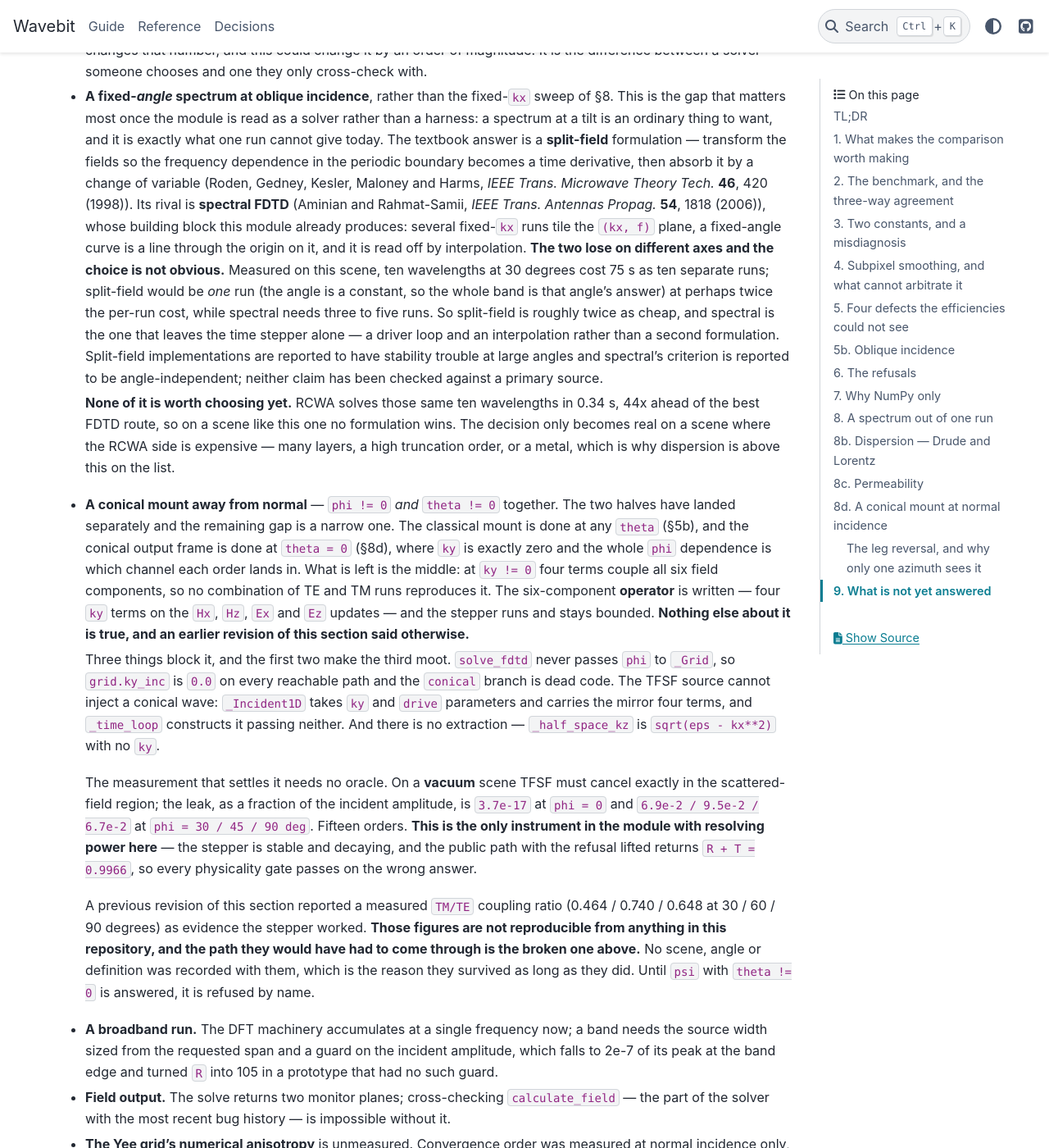
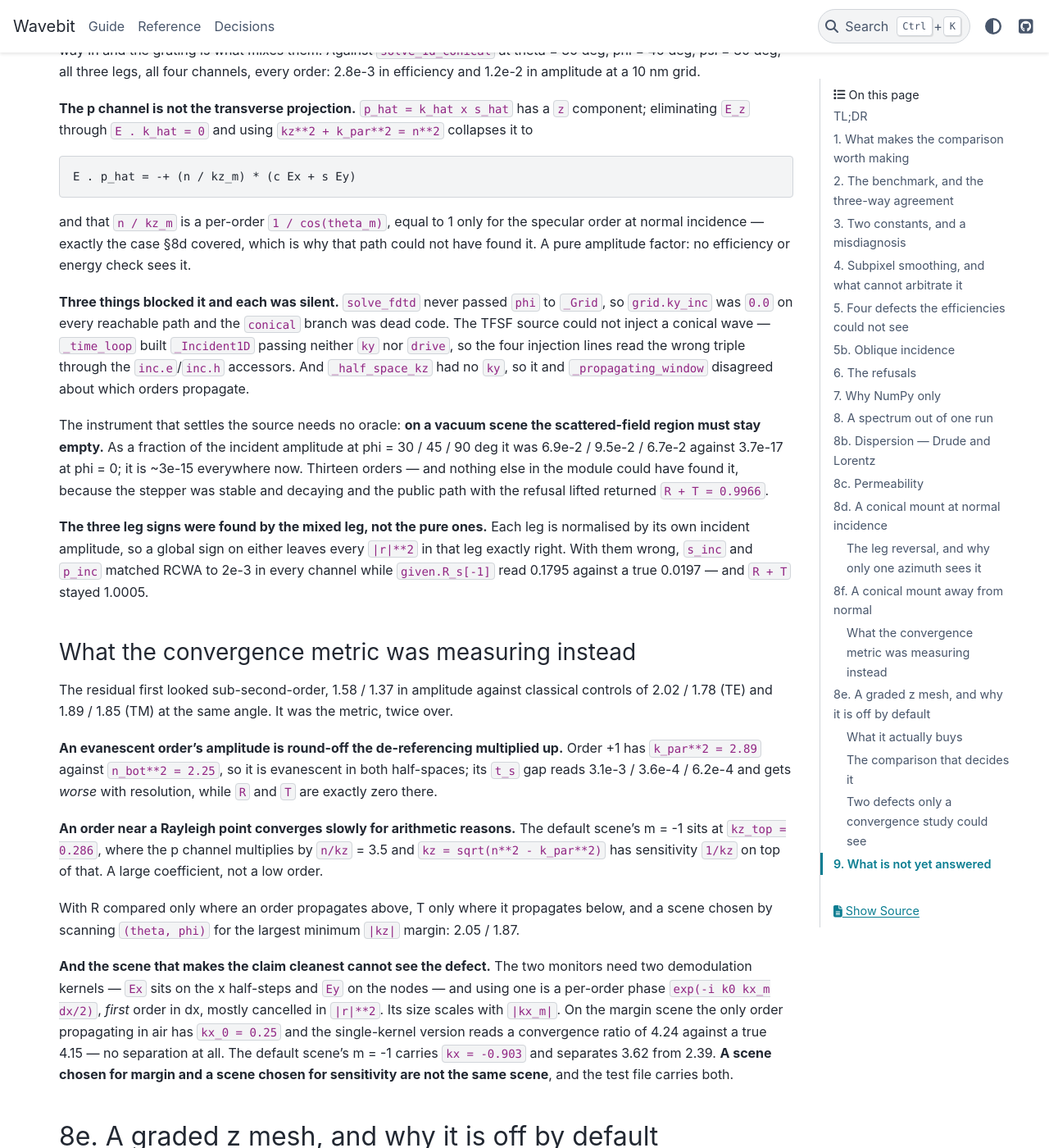
Before and after one commit to fieldalgo/wavebit, a Sphinx documentation site: the page built from docs/fdtd.md, in a window 1280 px wide and 1400 px high, scrolled down 14583 px. Shown: the whole window at 82% size. Built offline with Sphinx 7.4.7 and the PyData theme 0.15.4, drawn with Linux system fonts in a browser that asks for light colours; some of the changed text lies outside the part shown.

Commit message:
docs(fdtd): the conical mount and the graded mesh, and two overclaims retired
Two new sections and two corrections, and the corrections are the part worth reading.

8e, the graded mesh. The old section-9 entry said a non-uniform grid 'could change the crossover
by an order of magnitude'. It does not: cells fall 2.2x on the dielectric benchmark and 4.5x on
the metal one, the transition has to be paid for out of that, and grading buys no time-step
relief at all. Held at equal ACCURACY rather than equal cell size -- which is the comparison
that reverses the verdict -- it is 1.6x faster on the metal grating and slower on the dielectric
one, which is why it is off by default.

8f, the conical mount away from normal, which section 9 still listed as not done. It also
records what the convergence metric was measuring before it was fixed: an evanescent order's
amplitude, and a Rayleigh-adjacent order's large coefficient.

Both sections carry the same shape of lesson three times over, which is why they say it three
times: an efficiency is quadratic and cannot see a phase. The TFSF leak, the three leg signs and
the auxiliary grid's mesh were each invisible to R, T and R + T.

Co-Authored-By: Claude Opus 5 <noreply@anthropic.com>

```diff
--- a/docs/fdtd.md
+++ b/docs/fdtd.md
@@ -580,13 +580,135 @@ reflected rule; the transmitted rule needed its own six. An efficiency is quadra
 to exactly the sign most likely to be wrong. Same family as the TM monitor offset in §5, and
 as `per-order-sp-frame-half-turn` in the RCWA path.
 
+## 8f. A conical mount away from normal
+
+`psi` with `theta != 0` and `phi != 0` is answered by the six-component stepper, run once per
+eigenpolarisation — s and p are the two eigenpolarisations of a uniform medium at fixed
+`(kx, ky)`, so a leg driven in one stays in it on the way in and the grating is what mixes them.
+Against `solve_1d_conical` at theta = 30 deg, phi = 40 deg, psi = 30 deg, all three legs, all
+four channels, every order: 2.8e-3 in efficiency and 1.2e-2 in amplitude at a 10 nm grid.
+
+**The p channel is not the transverse projection.** `p_hat = k_hat x s_hat` has a `z` component;
+eliminating `E_z` through `E . k_hat = 0` and using `kz**2 + k_par**2 = n**2` collapses it to
+
+    E . p_hat = -+ (n / kz_m) * (c Ex + s Ey)
+
+and that `n / kz_m` is a per-order `1 / cos(theta_m)`, equal to 1 only for the specular order at
+normal incidence — exactly the case §8d covered, which is why that path could not have found it.
+A pure amplitude factor: no efficiency or energy check sees it.
+
+**Three things blocked it and each was silent.** `solve_fdtd` never passed `phi` to `_Grid`, so
+`grid.ky_inc` was `0.0` on every reachable path and the `conical` branch was dead code. The TFSF
+source could not inject a conical wave — `_time_loop` built `_Incident1D` passing neither `ky`
+nor `drive`, so the four injection lines read the wrong triple through the `inc.e`/`inc.h`
+accessors. And `_half_space_kz` had no `ky`, so it and `_propagating_window` disagreed about
+which orders propagate.
+
+The instrument that settles the source needs no oracle: **on a vacuum scene the scattered-field
+region must stay empty.** As a fraction of the incident amplitude at phi = 30 / 45 / 90 deg it
+was 6.9e-2 / 9.5e-2 / 6.7e-2 against 3.7e-17 at phi = 0; it is ~3e-15 everywhere now. Thirteen
+orders — and nothing else in the module could have found it, because the stepper was stable and
+decaying and the public path with the refusal lifted returned `R + T = 0.9966`.
+
+**The three leg signs were found by the mixed leg, not the pure ones.** Each leg is normalised
+by its own incident amplitude, so a global sign on either leaves every `|r|**2` in that leg
+exactly right. With them wrong, `s_inc` and `p_inc` matched RCWA to 2e-3 in every channel while
+`given.R_s[-1]` read 0.1795 against a true 0.0197 — and `R + T` stayed 1.0005.
+
+### What the convergence metric was measuring instead
+
+The residual first looked sub-second-order, 1.58 / 1.37 in amplitude against classical controls
+of 2.02 / 1.78 (TE) and 1.89 / 1.85 (TM) at the same angle. It was the metric, twice over.
+
+**An evanescent order's amplitude is round-off the de-referencing multiplied up.** Order +1 has
+`k_par**2 = 2.89` against `n_bot**2 = 2.25`, so it is evanescent in both half-spaces; its `t_s`
+gap reads 3.1e-3 / 3.6e-4 / 6.2e-4 and gets *worse* with resolution, while `R` and `T` are
+exactly zero there.
+
+**An order near a Rayleigh point converges slowly for arithmetic reasons.** The default scene's
+m = -1 sits at `kz_top = 0.286`, where the p channel multiplies by `n/kz` = 3.5 and
+`kz = sqrt(n**2 - k_par**2)` has sensitivity `1/kz` on top of that. A large coefficient, not a
+low order.
+
+With R compared only where an order propagates above, T only where it propagates below, and a
+scene chosen by scanning `(theta, phi)` for the largest minimum `|kz|` margin: 2.05 / 1.87.
+
+**And the scene that makes the claim cleanest cannot see the defect.** The two monitors need two
+demodulation kernels — `Ex` sits on the x half-steps and `Ey` on the nodes — and using one is a
+per-order phase `exp(-i k0 kx_m dx/2)`, *first* order in dx, mostly cancelled in `|r|**2`. Its
+size scales with `|kx_m|`. On the margin scene the only order propagating in air has
+`kx_0 = 0.25` and the single-kernel version reads a convergence ratio of 4.24 against a true
+4.15 — no separation at all. The default scene's m = -1 carries `kx = -0.903` and separates 3.62
+from 2.39. **A scene chosen for margin and a scene chosen for sensitivity are not the same
+scene**, and the test file carries both.
+
+## 8e. A graded z mesh, and why it is off by default
+
+`grading=True` builds a z mesh that keeps the fine cell in the structure and coarsens toward the
+cell each half-space would have asked for on its own. `x` stays uniform and that is not
+negotiable: the order extraction is an FFT over x.
+
+The motivation was a real waste. On a Drude metal grating 112 of 178 z cells sit in air above
+the structure and 57 in the substrate below, where the index is 1 and 1.5 while the cell size
+was set by the metal's 6.5 — 94 % of the cells outside the thing that required them.
+
+**An earlier revision of this document said fixing that "could change the crossover by an order
+of magnitude". It does not, and the gap between that sentence and the measurement is the most
+useful thing in this section.**
+
+### What it actually buys
+
+Cell count falls 2.2x on the dielectric benchmark and 4.5x on the metal one — but the
+transition has to be paid for. A mesh step is an optical interface and it reflects: measured at
+the module's own 20 cells per wavelength, a 4.5x jump taken in ONE cell reflects 5.9e-3 in
+amplitude, eight times the module's worst per-order error and 540 times the PML's own. Spread
+over 40 cells it is 6.0e-4. Those cells come out of the saving.
+
+And **grading buys no time-step relief at all.** The Courant bound follows the smallest cell,
+which is the structure's and does not move; the true spectral radius of the non-uniform operator
+lands at 0.9993–0.9999 of `4/min(dz)**2` on six meshes including a 1:10 jump, so `min` is tight
+rather than conservative.
+
+| resolution | dz | cells saved | time saved |
+|---|---|---|---|
+| 0.05 | 20 nm | 1.29x | 1.11x |
+| 0.10 | 10 nm | 1.62x | 1.32x |
+| 0.20 | 5 nm | 2.22x | 1.83x |
+| 0.40 | 2.5 nm | 3.20x | 3.15x |
+
+At coarse grids the module is NumPy-call-bound and the cells do not buy time; at the resolution
+someone would run for a converged answer the two match.
+
+### The comparison that decides it
+
+**Equal cell size is the wrong comparison, and it is the one that looks best.** Holding the
+*answer* fixed instead — time to reach an efficiency error of 1e-3 on the metal grating:
+
+| | uniform | 1.03 | **1.06** | 1.12 |
+|---|---|---|---|---|
+| time | 5.99 s | 6.60 s | **3.78 s** | 9.62 s |
+
+A real optimum, and 1.6x faster than uniform. **On the dielectric benchmark it loses**: the
+error grows 2.7x at the same cell size and buying that back costs more in cell size than the
+grading saves in cell count. So it is off by default and `GRADE_RATIO` is 1.06 — it pays where
+the index contrast is large and the structure occupies little of the domain.
+
+### Two defects only a convergence study could see
+
+`n_max` was first derived back from the cell size, which assumes the caller asked for exactly
+`CELLS_PER_WAVELENGTH`. A caller who *refines* `resolution` was therefore read as having a
+higher-index material and the padding was coarsened to match, pinning the coarse cells at 45 nm
+however fine the structure got. The graded run **floored at 2.3e-3 and stopped converging**
+(order 0.42 at the finest grid) while the uniform path went on to 1.4e-4. A single-resolution
+comparison shows this as a slightly worse number, not as a floor.
+
+And the auxiliary 1D grid was left on the scalar cell size while the 2D grid graded. The
+efficiencies came back *better* than the uniform run's — 3.5e-3 against RCWA — while every
+amplitude was wrong by 0.52. `R + T` never noticed. Same family as §5 and §8d: an efficiency is
+quadratic and blind to exactly the phase this kind of mistake produces.
+
 ## 9. What is not yet answered
 
-- **A non-uniform grid.** Measured in §2 and §8b: on a metal grating, 95 % of the fine cells
-  are outside the metal that required them, and the crossover against RCWA sits at 112
-  wavelengths because of it. Nothing else on this list changes that number, and this could
-  change it by an order of magnitude. It is the difference between a solver someone chooses
-  and one they only cross-check with.
 - **A fixed-*angle* spectrum at oblique incidence**, rather than the fixed-`kx` sweep of §8.
   This is the gap that matters most once the module is read as a solver rather than a harness:
   a spectrum at a tilt is an ordinary thing to want, and it is exactly what one run cannot give
@@ -610,34 +732,10 @@ as `per-order-sp-frame-half-turn` in the RCWA path.
   ahead of the best FDTD route, so on a scene like this one no formulation wins. The decision
   only becomes real on a scene where the RCWA side is expensive — many layers, a high
   truncation order, or a metal, which is why dispersion is above this on the list.
-- **A conical mount away from normal** — `phi != 0` *and* `theta != 0` together. The two
-  halves have landed separately and the remaining gap is a narrow one. The classical mount is
-  done at any `theta` (§5b), and the conical output frame is done at `theta = 0` (§8d), where
-  `ky` is exactly zero and the whole `phi` dependence is which channel each order lands in.
-  What is left is the middle: at `ky != 0` four terms couple all six field components, so no
-  combination of TE and TM runs reproduces it. The six-component **operator** is written — four
-  `ky` terms on the `Hx`, `Hz`, `Ex` and `Ez` updates — and the stepper runs and stays bounded.
-  **Nothing else about it is true, and an earlier revision of this section said otherwise.**
-
-  Three things block it, and the first two make the third moot. `solve_fdtd` never passes `phi`
-  to `_Grid`, so `grid.ky_inc` is `0.0` on every reachable path and the `conical` branch is dead
-  code. The TFSF source cannot inject a conical wave: `_Incident1D` takes `ky` and `drive`
-  parameters and carries the mirror four terms, and `_time_loop` constructs it passing neither.
-  And there is no extraction — `_half_space_kz` is `sqrt(eps - kx**2)` with no `ky`.
-
-  The measurement that settles it needs no oracle. On a **vacuum** scene TFSF must cancel
-  exactly in the scattered-field region; the leak, as a fraction of the incident amplitude, is
-  `3.7e-17` at `phi = 0` and `6.9e-2 / 9.5e-2 / 6.7e-2` at `phi = 30 / 45 / 90 deg`. Fifteen
-  orders. **This is the only instrument in the module with resolving power here** — the stepper
-  is stable and decaying, and the public path with the refusal lifted returns `R + T = 0.9966`,
-  so every physicality gate passes on the wrong answer.
-
-  A previous revision of this section reported a measured `TM/TE` coupling ratio
-  (0.464 / 0.740 / 0.648 at 30 / 60 / 90 degrees) as evidence the stepper worked. **Those
-  figures are not reproducible from anything in this repository, and the path they would have
-  had to come through is the broken one above.** No scene, angle or definition was recorded
-  with them, which is the reason they survived as long as they did. Until `psi` with
-  `theta != 0` is answered, it is refused by name.
+- **A non-uniform grid that pays on every scene**, rather than the one in §8e that pays on a
+  metal grating and loses on a dielectric one. What would change that is a transition cheaper
+  than a geometric ramp — the literature's subgridding schemes (Okoniewski 1997, Berenger 2006)
+  buy a smaller reflection for a more complicated interface, and none of them is measured here.
 - **A broadband run.** The DFT machinery accumulates at a single frequency now; a band needs
   the source width sized from the requested span and a guard on the incident amplitude, which
   falls to 2e-7 of its peak at the band edge and turned `R` into 105 in a prototype that had
```
